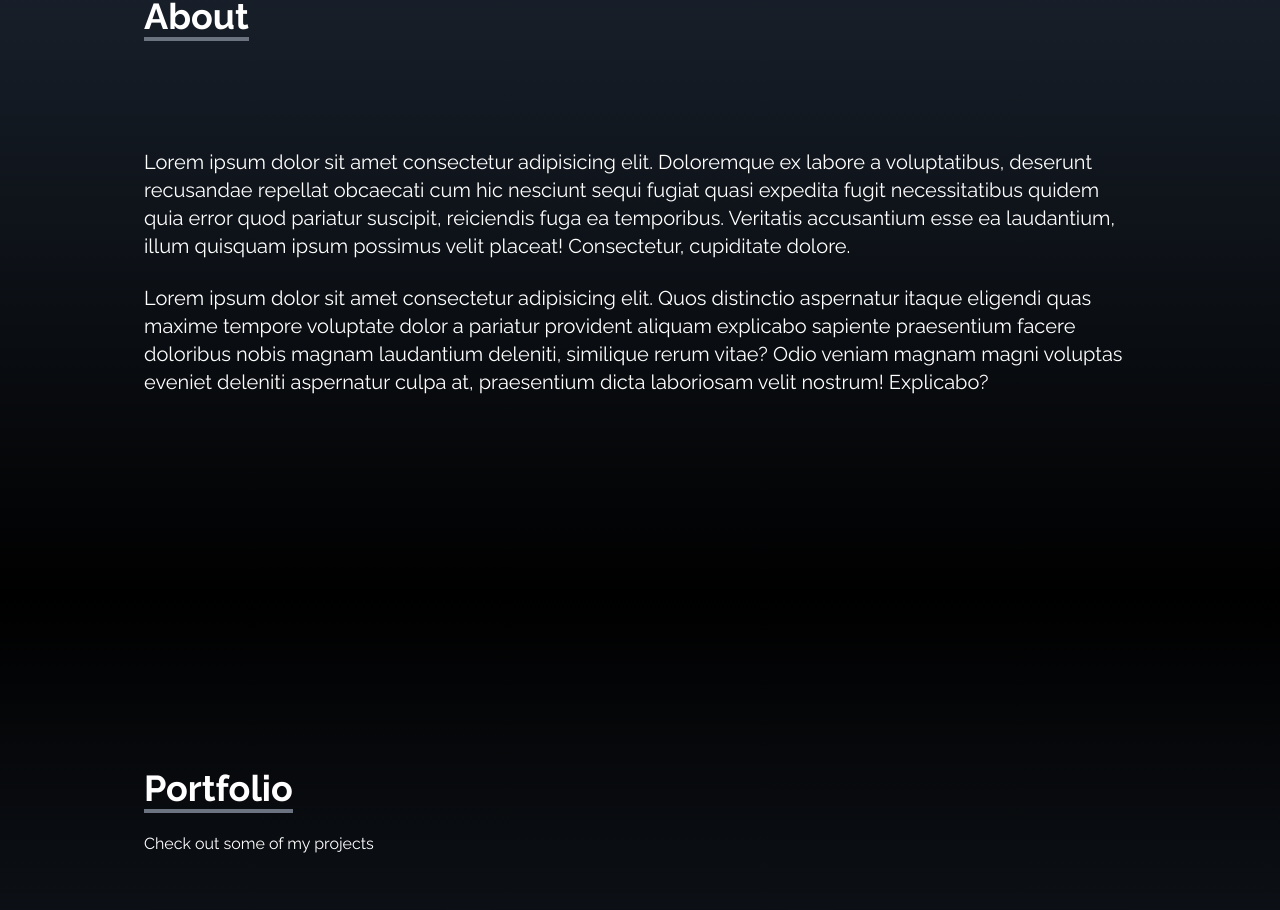
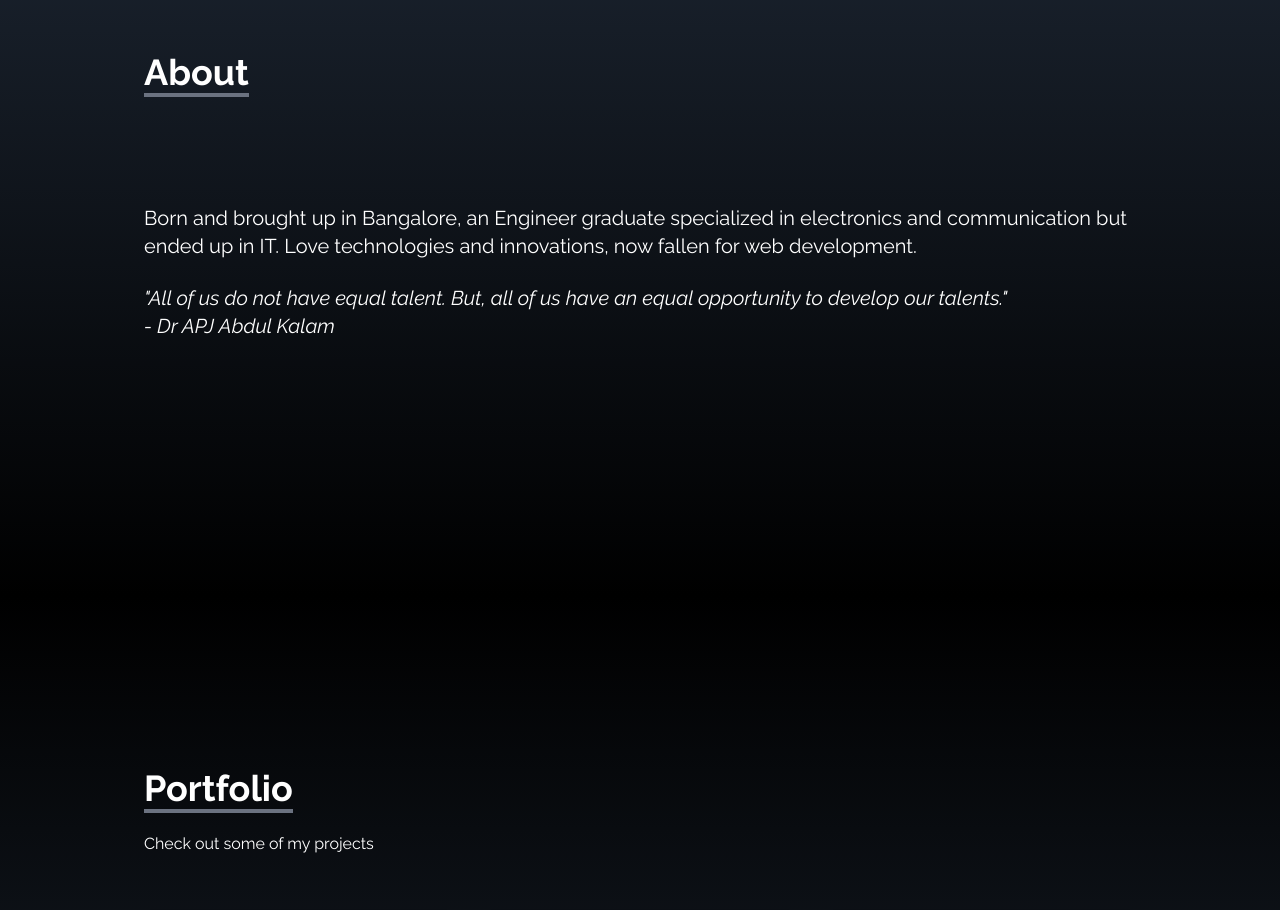
Before and after one commit to NidishM/Portfolio-1, a React (Create React App) app: page / in a window 1280 px wide. Shown: the part 1004-1914 px from the top of the page. Built offline with nearby package versions, Linux system fonts and the light colour scheme; the HTML template or start-up script is replaced by a standard one; a web font is replaced by a local one.

Commit message:
about section update

```diff
--- a/src/components/About.jsx
+++ b/src/components/About.jsx
@@ -13,23 +13,17 @@ const About = () => {
           </p>
         </div>
         <p className="text-xl mt-20">
-          Lorem ipsum dolor sit amet consectetur adipisicing elit. Doloremque ex
-          labore a voluptatibus, deserunt recusandae repellat obcaecati cum hic
-          nesciunt sequi fugiat quasi expedita fugit necessitatibus quidem quia
-          error quod pariatur suscipit, reiciendis fuga ea temporibus. Veritatis
-          accusantium esse ea laudantium, illum quisquam ipsum possimus velit
-          placeat! Consectetur, cupiditate dolore.
+          Born and brought up in Bangalore, an Engineer graduate specialized in
+          electronics and communication but ended up in IT. Love technologies
+          and innovations, now fallen for web development.
         </p>
 
         <br />
 
-        <p className="text-xl">
-          Lorem ipsum dolor sit amet consectetur adipisicing elit. Quos
-          distinctio aspernatur itaque eligendi quas maxime tempore voluptate
-          dolor a pariatur provident aliquam explicabo sapiente praesentium
-          facere doloribus nobis magnam laudantium deleniti, similique rerum
-          vitae? Odio veniam magnam magni voluptas eveniet deleniti aspernatur
-          culpa at, praesentium dicta laboriosam velit nostrum! Explicabo?
+        <p className="text-xl italic">
+          "All of us do not have equal talent. But, all of us have an equal
+          opportunity to develop our talents."
+          <br />- Dr APJ Abdul Kalam
         </p>
       </div>
     </div>
```
